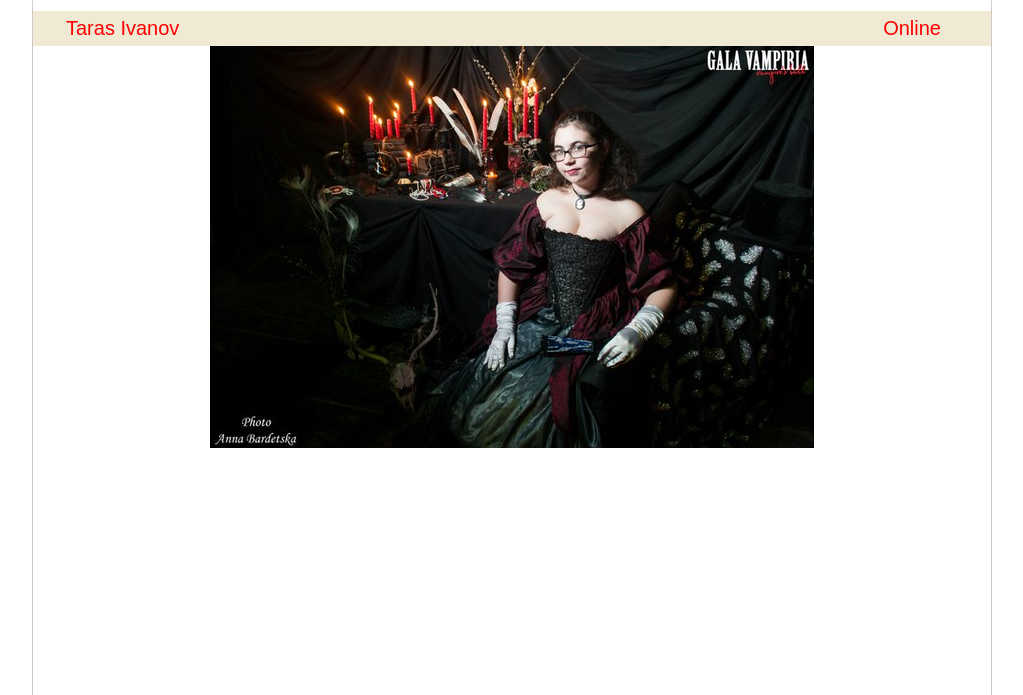
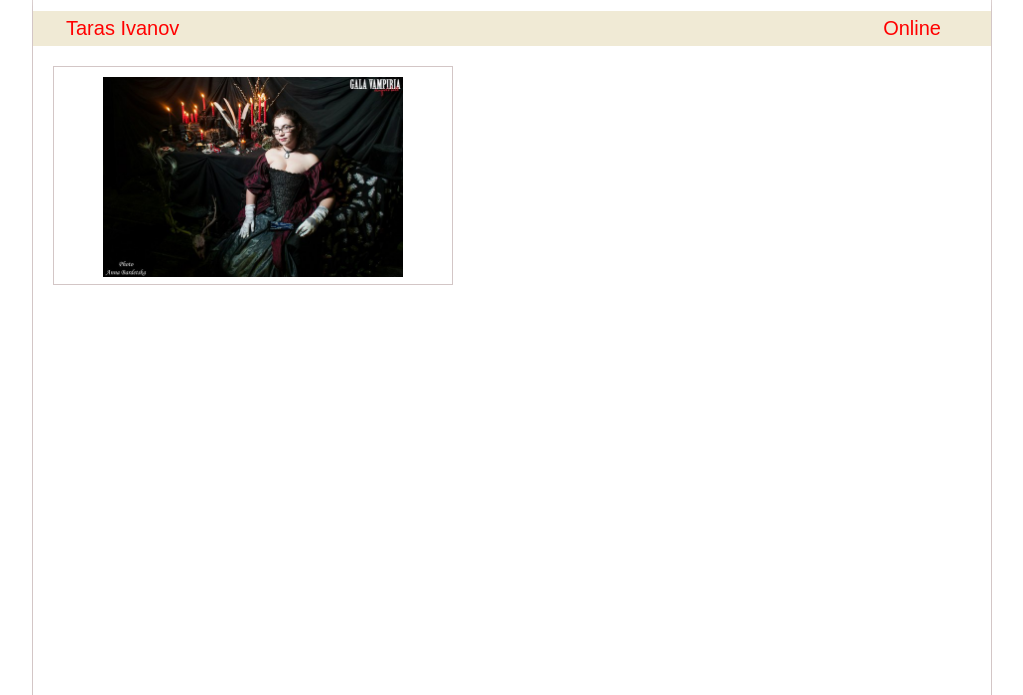
Before and after one commit to dimasik142/social_network, a PHP site: page / in a window 1280 px wide. Shown: the part 44-739 px from the top of the page, without its empty margins (128-1151 px from the left). Run offline with PHP 8.4, Linux system fonts and the light colour scheme; some libraries are stand-ins or nearby versions.

Commit message:
dimasik142

```diff
--- a/styles/index.css
+++ b/styles/index.css
@@ -113,23 +113,28 @@ a, a:hover {text-decoration: none;}
 	border-top: 5px solid #F0EAD5;
 }
 
-.photo{
+.div_photo{
 	border-top: 1px solid #D3C6C6;
 	border-right: 1px solid #D3C6C6;
 	border-left: 1px solid #D3C6C6;
 	border-bottom: 1px solid #D3C6C6;
+	background: #fff;
 	margin: 20px;
 	width: 400px;
-	height: 270px;
-	float: left;
+	height: auto;
 }
 
 #lena{
 	text-align: center;
 }
 
-#lena_foto{
-	text-align: center;
+#photo_low_quality{
+	width: 300px;
+	height: auto;
+	margin-top: 10px;
+}
+
+#photo{
 	width: 94%;
 	height: auto;
 	margin-top: 10px;
```
